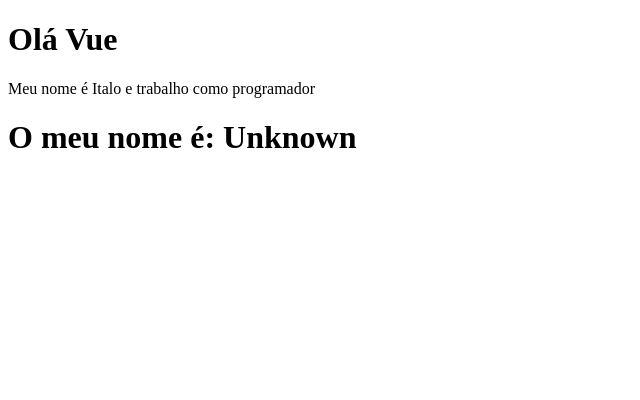
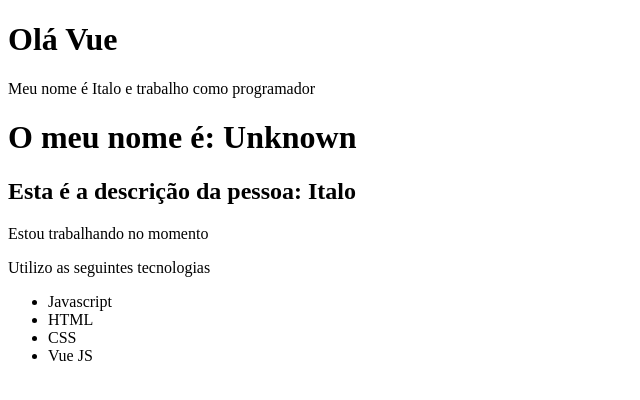
Before and after one commit to italoknd/VueJS-Curso, a Vue app in the folder 2_projeto_vue/: page / in a window 1280 px wide. Shown: the top 400 px of the page, without its empty margins (0-640 px from the left). Built offline with nearby package versions, Linux system fonts and the light colour scheme.

Commit message:
trabalhando com hierarquia de componentes
Aprendendo mais sobre hierarquia de componentes e componentes e subcomponentes

```diff
--- a/2_projeto_vue/src/App.vue
+++ b/2_projeto_vue/src/App.vue
@@ -2,18 +2,23 @@
   <div>
     <PrimeiroComponente/>
     <LifeCycle/>
+    <Pessoa/>
   </div>
 </template>
 
 <script>
   import PrimeiroComponente from './components/PrimeiroComponente.vue'
   import LifeCycle from './components/LifeCycle.vue'
+  import Pessoa from './components/Pessoa.vue'
+  import Info from './components/Info.vue'
 
   export default {
     name: 'App',
     components:{
       PrimeiroComponente,
-      LifeCycle
+      LifeCycle,
+      Pessoa,
+      Info
     }
   }
 </script>
--- /dev/null
+++ b/2_projeto_vue/src/components/Info.vue
@@ -0,0 +1,18 @@
+<template>
+  <div>
+    <p>Estou trabalhando no momento</p>
+    <p>Utilizo as seguintes tecnologias</p>
+    <ul>
+      <li>Javascript</li>
+      <li>HTML</li>
+      <li>CSS</li>
+      <li>Vue JS</li>
+    </ul>
+  </div>
+</template>
+
+<script>
+export default {
+  name: 'info',
+}
+</script>
--- /dev/null
+++ b/2_projeto_vue/src/components/Pessoa.vue
@@ -0,0 +1,21 @@
+<template>
+  <div>
+    <h2>Esta é a descrição da pessoa: {{name}}</h2>
+     <Info/>
+  </div>
+</template>
+
+<script>
+import Info from './Info.vue'
+  export default{
+    name: 'Pessoa',
+    components:{
+      Info
+    },
+    data(){
+      return{
+        name: "Italo"
+      }
+    }
+  }
+</script>
```
